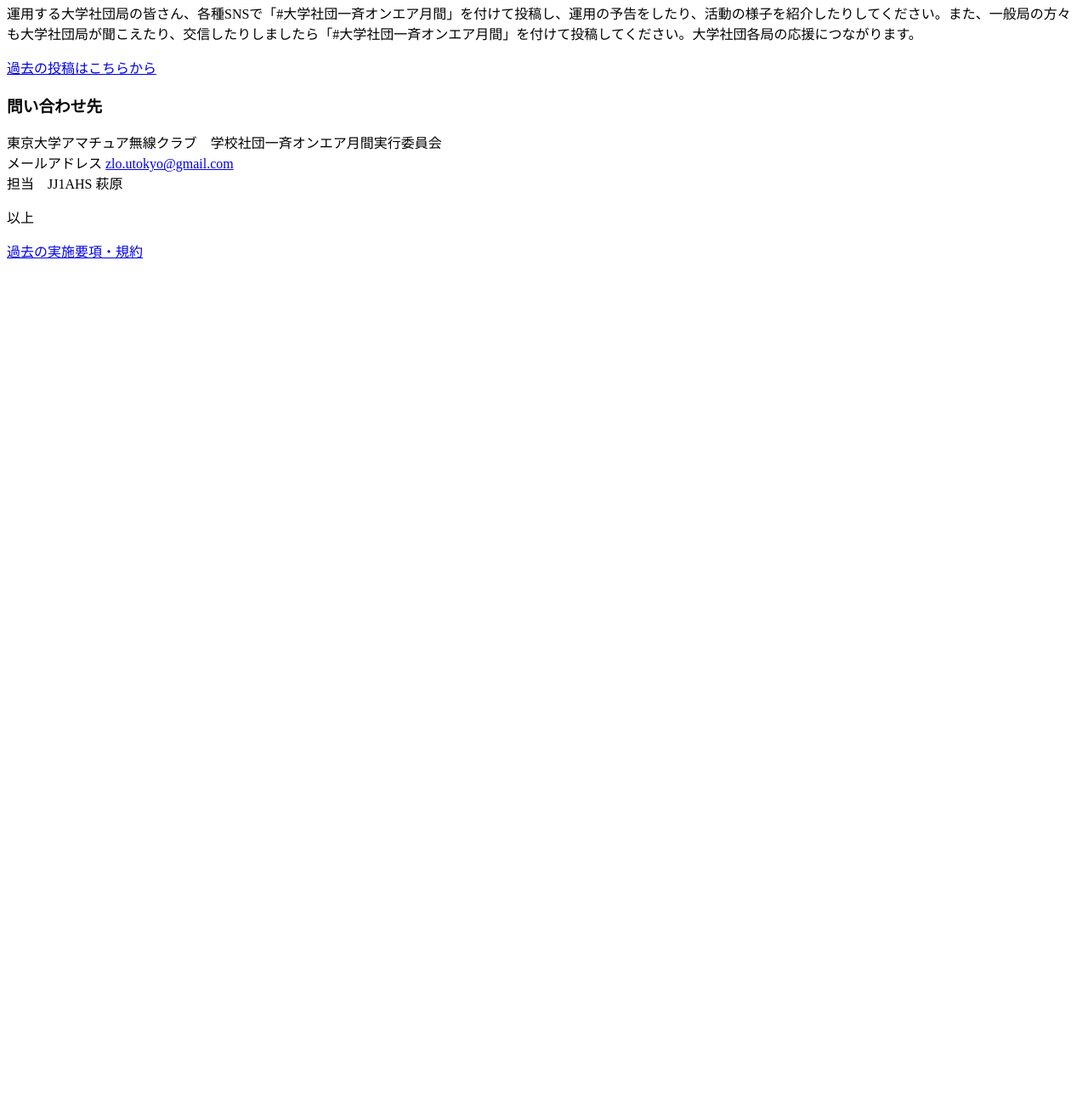
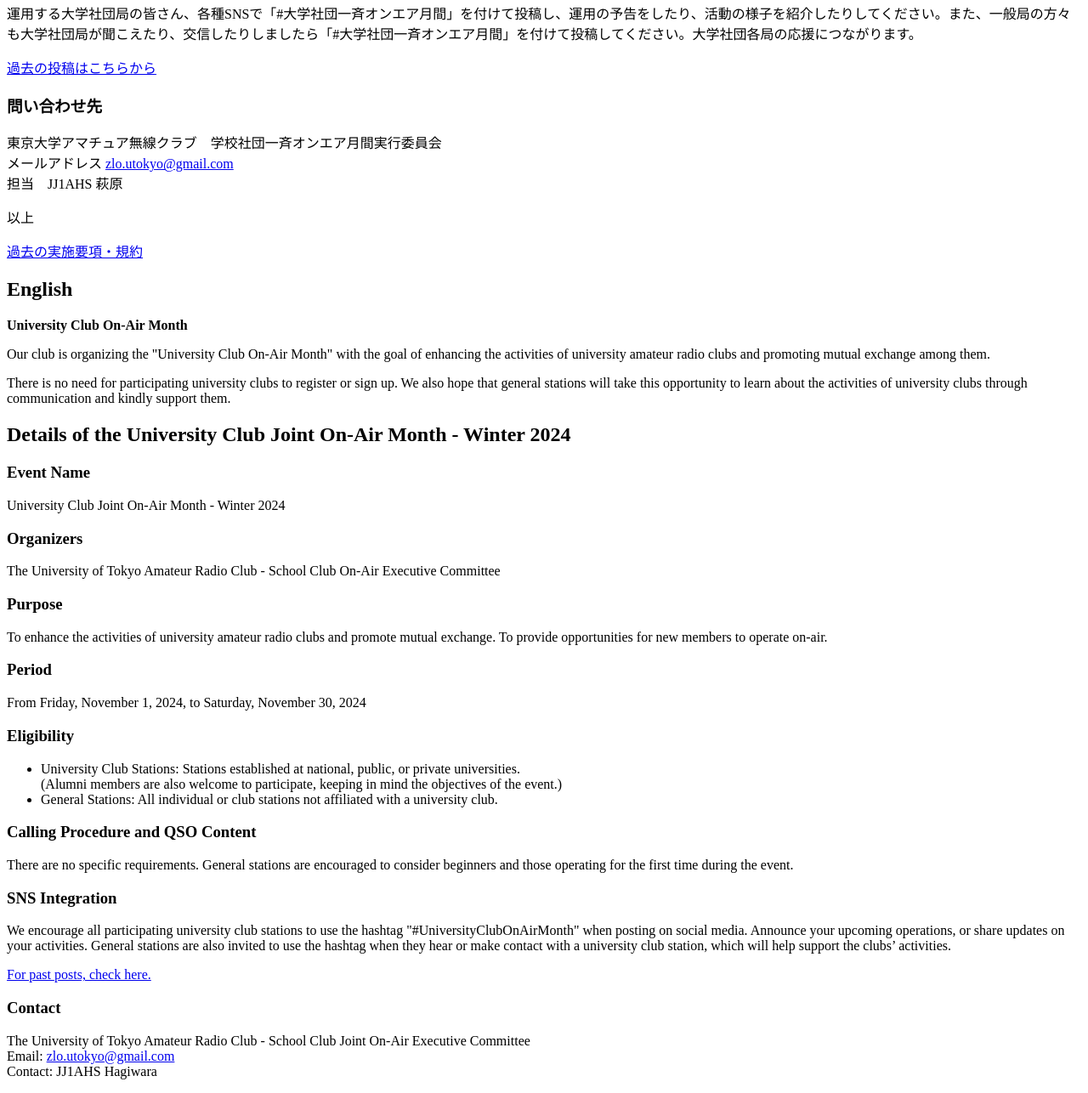
Before and after one commit to ja1zlo/ja1zlo.u-tokyo.org, an Astro site: page /univ_onair_together/202411 in a window 1280 px wide. Shown: the part 921-2207 px from the top of the page at 85% size. Before the commit the page ends 1244 px from the top, so only its background shows below. Built offline with nearby package versions, Linux system fonts and the light colour scheme; Astro itself is replaced by a stand-in of ours.

Commit message:
update univ_onair_together: add english

```diff
--- a/src/pages/univ_onair_together/202411.mdx
+++ b/src/pages/univ_onair_together/202411.mdx
@@ -50,3 +50,53 @@
 以上
 
 [過去の実施要項・規約](/univ_onair_together)
+
+## English
+
+**University Club On-Air Month**
+
+Our club is organizing the "University Club On-Air Month" with the goal of enhancing the activities of university amateur radio clubs and promoting mutual exchange among them.
+
+There is no need for participating university clubs to register or sign up. We also hope that general stations will take this opportunity to learn about the activities of university clubs through communication and kindly support them.
+
+## Details of the University Club Joint On-Air Month - Winter 2024
+
+### Event Name
+
+University Club Joint On-Air Month - Winter 2024
+
+### Organizers
+
+The University of Tokyo Amateur Radio Club - School Club On-Air Executive Committee
+
+### Purpose
+
+To enhance the activities of university amateur radio clubs and promote mutual exchange.
+To provide opportunities for new members to operate on-air.
+
+### Period
+
+From Friday, November 1, 2024, to Saturday, November 30, 2024
+
+### Eligibility
+
+- University Club Stations: Stations established at national, public, or private universities.
+  (Alumni members are also welcome to participate, keeping in mind the objectives of the event.)
+- General Stations: All individual or club stations not affiliated with a university club.
+
+### Calling Procedure and QSO Content
+
+There are no specific requirements.
+General stations are encouraged to consider beginners and those operating for the first time during the event.
+
+### SNS Integration
+
+We encourage all participating university club stations to use the hashtag "#UniversityClubOnAirMonth" when posting on social media. Announce your upcoming operations, or share updates on your activities. General stations are also invited to use the hashtag when they hear or make contact with a university club station, which will help support the clubs’ activities.
+
+[For past posts, check here.](https://x.com/hashtag/UniversityClubOnAirMonth)
+
+### Contact
+
+The University of Tokyo Amateur Radio Club - School Club Joint On-Air Executive Committee
+Email: zlo.utokyo@gmail.com
+Contact: JJ1AHS Hagiwara
```
